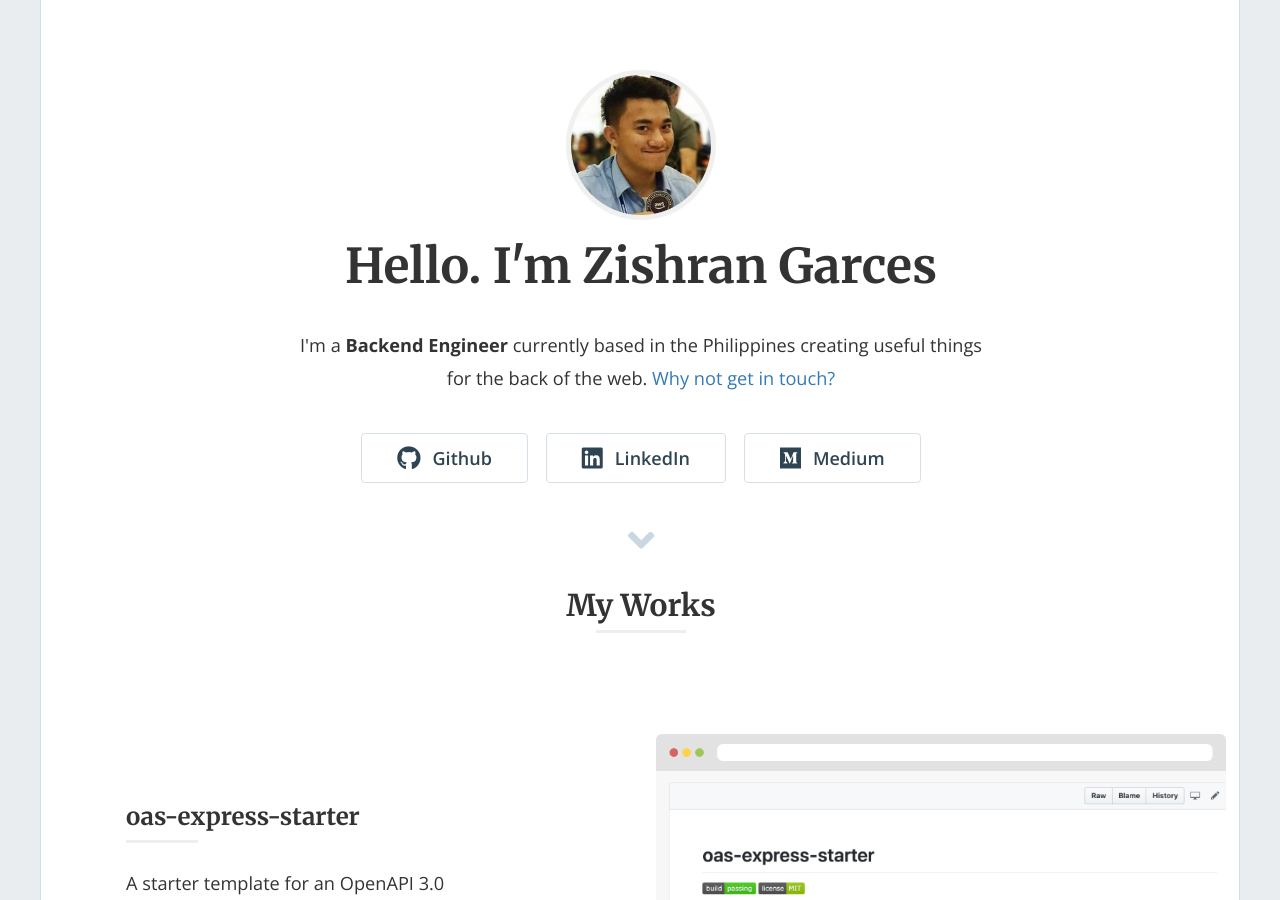
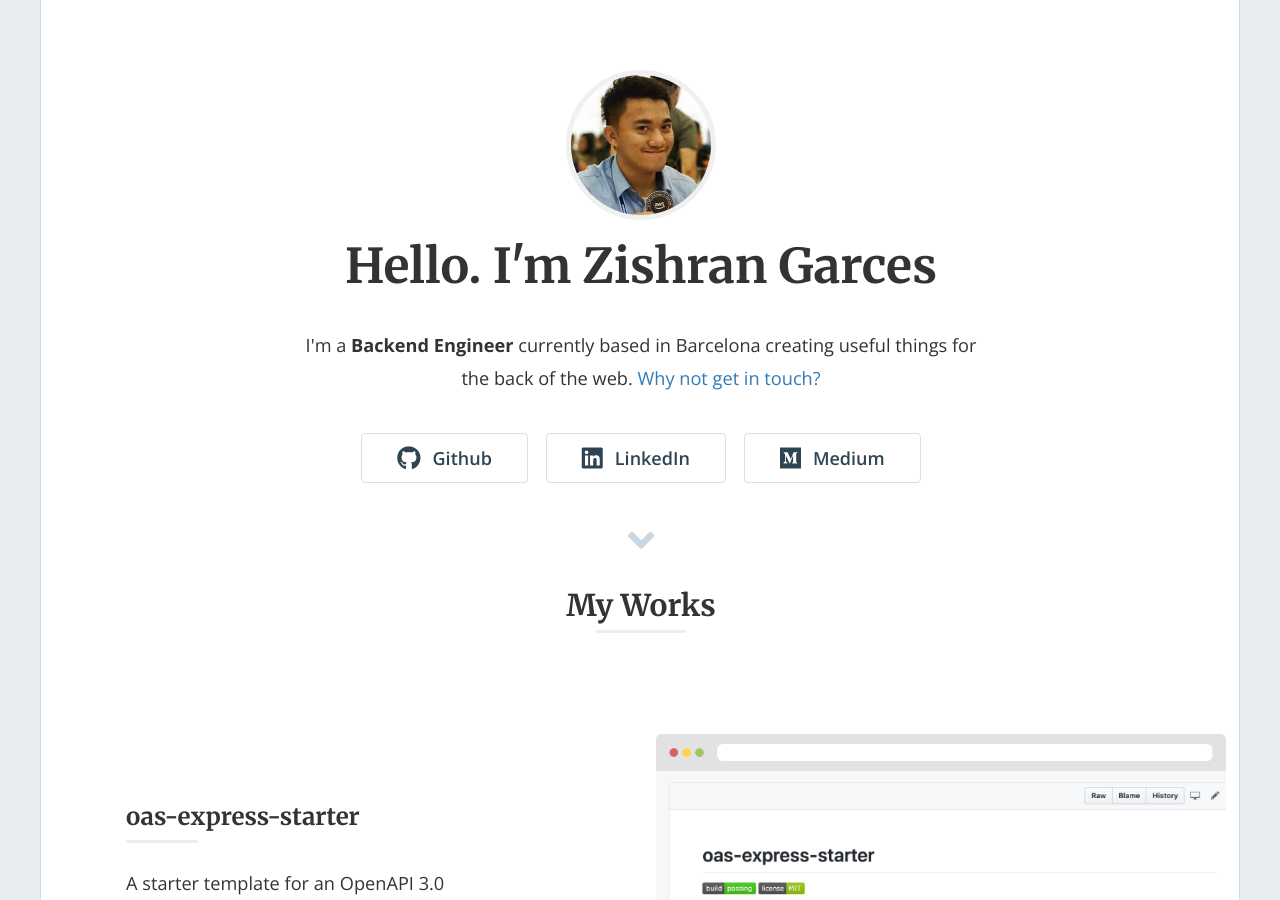
Before and after one commit to zishone/zishone.github.io, a Jekyll site: the page built from index.html, in a window 1280 px wide and 900 px high. Built offline with Jekyll 4.4.1, drawn with Linux system fonts in a browser that asks for light colours; nearby versions of some CDN libraries; the list of posts is cut into pages by our own code.

Commit message:
Update Location

```diff
--- a/_config.yml
+++ b/_config.yml
@@ -14,15 +14,15 @@
 # You can create any custom variable you would like, and they will be accessible
 # in the templates via {{ site.myvariable }}.
 title: "Hello. I'm Zishran Garces"
-email: 'zishgarces@gmail.com'
-description: "I'm a <strong>Backend Engineer</strong> currently based in the Philippines creating useful things for the back of the web."
+email: ''
+description: "I'm a <strong>Backend Engineer</strong> currently based in Barcelona creating useful things for the back of the web."
 baseurl: "" # the subpath of your site, e.g. /blog
 url: "https://zishone.github.io/" # the base hostname & protocol for your site, e.g. http://example.com
 github_username: 'zishone'
 linkedin_username: 'zishone'
 medium_username: 'zishone'
 section_title: 'My Works'
-résumé_cv_link: 'https://drive.google.com/open?id=1w48t9qboaklUXRsKv558EePzXmOmiCv9'
+résumé_cv_link: ''
 
 # Build settings
 markdown: kramdown
```
